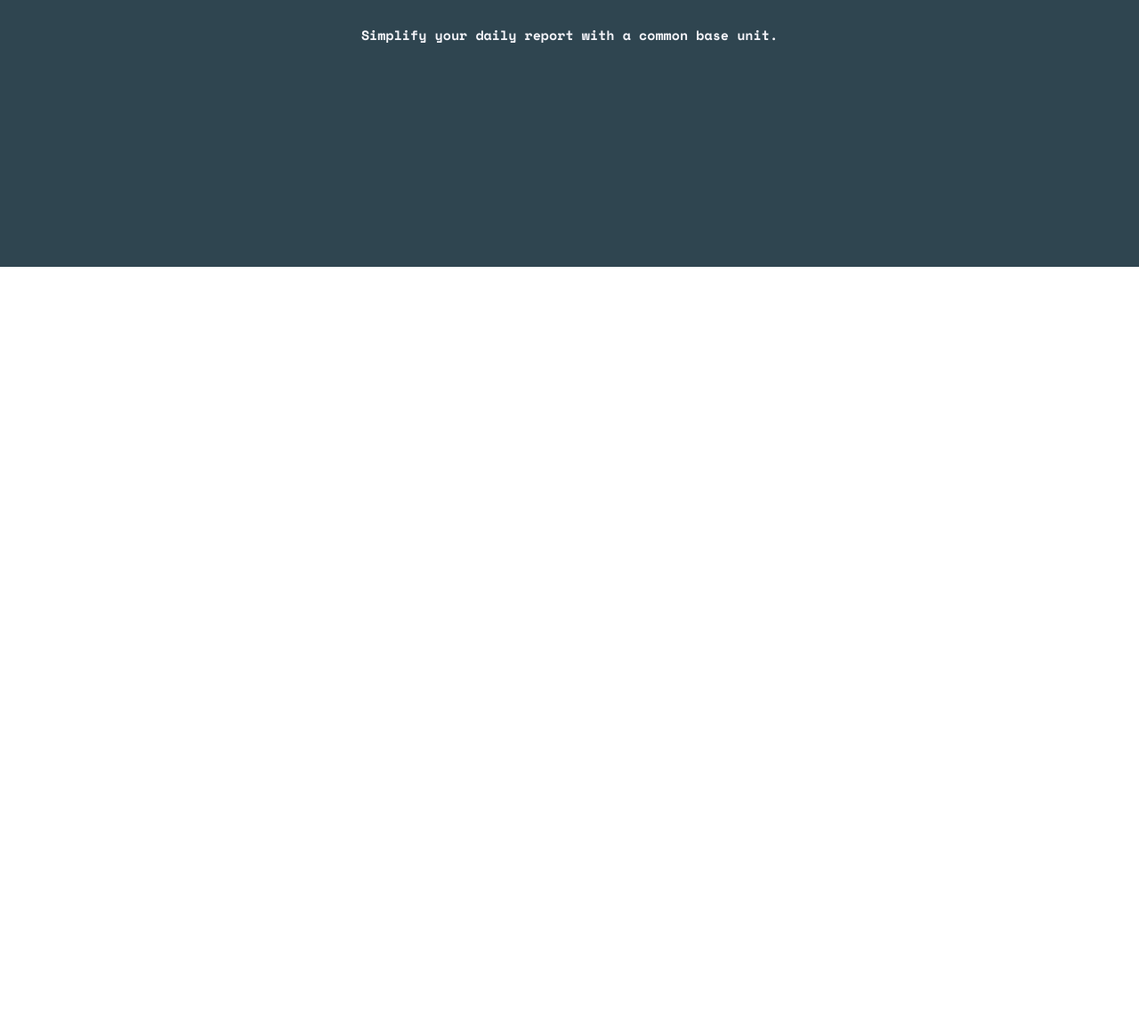
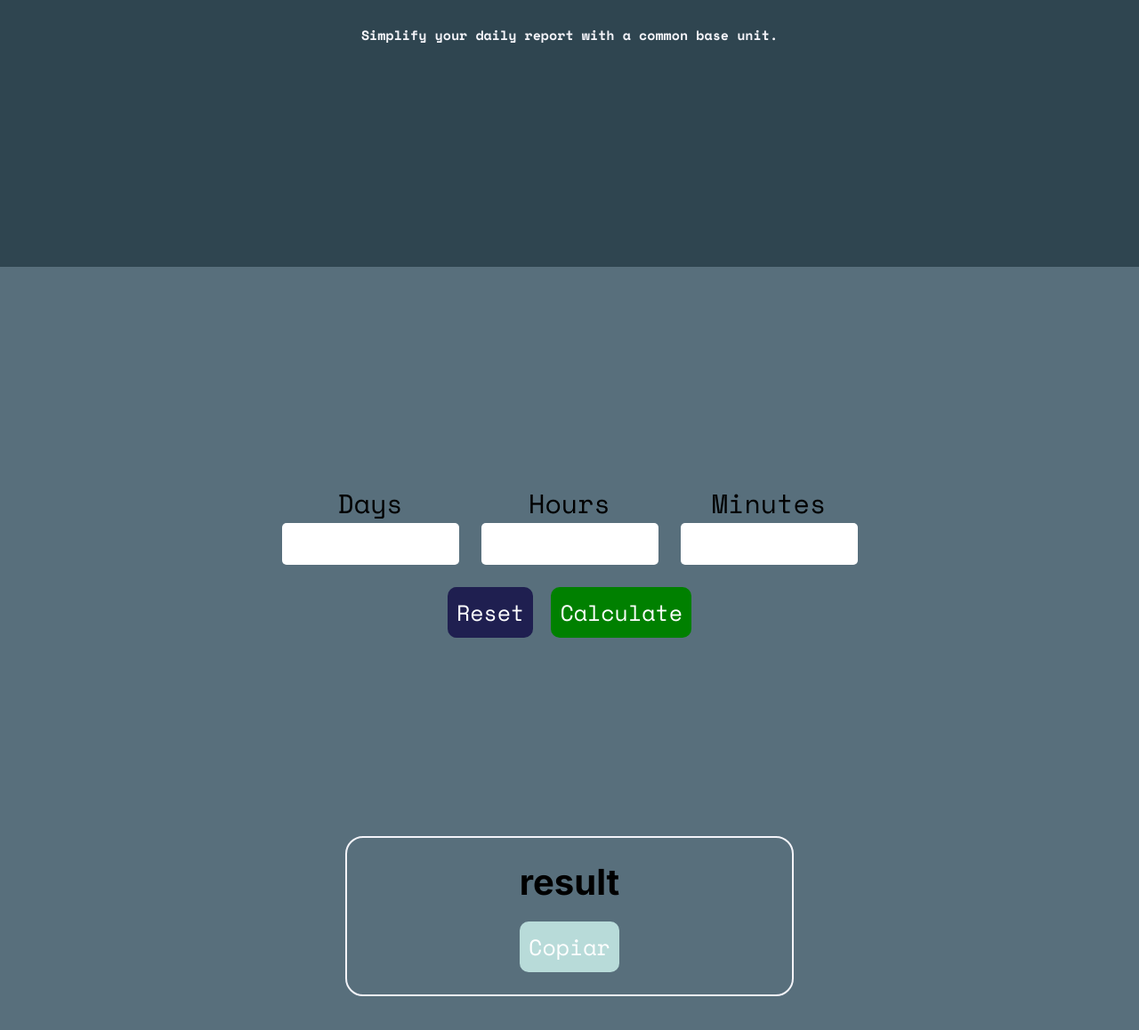
Before and after one commit to luciopbrito/estimate-calculator, a plain HTML site: page src/index.html in a window 1280 px wide. Shown: the part 500-1658 px from the top of the page at 89% size. Before the commit the page ends 800 px from the top, so only its background shows below. Drawn offline with nearby package versions, Linux system fonts and the light colour scheme.

Commit message:
feat: define the calculator design
It is necessary to define the calculator design following the wireframe.

```diff
--- a/src/css/styles.css
+++ b/src/css/styles.css
@@ -1,4 +1,6 @@
 @import url('https://fonts.googleapis.com/css2?family=Space+Mono:ital,wght@0,400;0,700;1,400;1,700&display=swap');
+@import url('https://fonts.googleapis.com/css2?family=Inter:ital,opsz,wght@0,14..32,100..900;1,14..32,100..900&display=swap');
+
 
 * {
   padding: 0;
@@ -8,7 +10,7 @@
 
 :root {
   --fontFamily: 'Space Mono';
-  --paddingBetweenSection: 0.5rem, 0;
+  --paddingBetweenSection: 5rem 0;
   --paddingBetweenElement: 0.15rem;
 
   /* font: https://coolors.co/000000-2f4550-586f7c-b8dbd9-f4f4f9 */
@@ -30,6 +32,13 @@ header {
   background-color: var(--color-charcoal-blue);
 }
 
+main {
+  padding: var(--paddingBetweenSection);
+  background-color: var(--color-blue-slate);
+  width: 100%;
+  height: 100vh;
+}
+
 .header__title {
   font-family: var(--fontFamily);
 }
@@ -39,8 +48,118 @@ header {
   text-align: center;
 }
 
+#calculator {
+  width: 100%;
+  height: 100%;
+  display: flex;
+  flex-direction: column;
+  align-items: center;
+}
+
+form {
+  width: 50%;
+  height: 100%;
+  display: flex;
+  justify-content: center;
+  flex-direction: column;
+  gap: 2.5rem;
+}
+
+.form__input-group {
+  display: flex;
+  justify-content: center;
+  flex-direction: column;
+  gap: 2.5rem;
+}
+
+.form-input__container {
+  display: flex;
+  flex-direction: column;
+  justify-content: center;
+  align-items: center;
+}
+
+.form-input__label {
+  font-family: var(--fontFamily);
+  font-size: 3rem;
+}
+
+.form-input__input {
+  border-radius: 0.5rem;
+  padding: 1.5rem 0;
+  text-align: center;
+  font-size: 1.5rem;
+}
+
+.form__actions-group {
+  display: flex;
+  flex-direction: column;
+  justify-content: center;
+  align-items: center;
+  gap: 2rem;
+
+}
+
+.calculator-result__button,
+
+.form-actions-group__button,
+.form-actions-group__button--green,
+.form-actions-group__button--blue {
+  font-family: var(--fontFamily);
+  font-size: 2.5rem;
+  border-radius: 1rem;
+  padding: 1rem;
+  background-color: var(--color-light-blue);
+  color: white;
+}
+
+.form-actions-group__button--green {
+  background-color: green;
+}
+
+.form-actions-group__button--blue {
+  background-color: rgb(31, 31, 80);
+}
+
+.calculator-result__container {
+  width: 50%;
+  margin: 3rem 0;
+  padding: 2.5rem 0;
+  border-radius: 2rem;
+  border: 0.2rem solid var(--color-ghost-white);
+  display: flex;
+  flex-direction: column;
+  align-items: center;
+  gap: 2rem;
+  max-width: 50rem;
+}
+
+#calculator-result {
+  font-family: 'Inter';
+  font-size: 4rem;
+}
+
 @media (max-width: 2560px) {
   html {
     font-size: 62.5%;
   }
+
+  .form__input-group {
+    flex-direction: row;
+  }
+
+  .form__actions-group {
+    flex-direction: row-reverse;
+  }
 }
+
+@media (max-width: 768px) {
+  html {
+    font-size: 40%;
+  }
+
+  .form__input-group,
+  .form__actions-group {
+    flex-direction: column;
+  }
+}
--- a/src/index.html
+++ b/src/index.html
@@ -12,6 +12,34 @@
     <h2 class="header__description">Simplify your daily report with a common base unit.</h2>
   </header>
   <main>
+    <section id="calculator">
+      <form>
+        <div class="form__input-group">
+          <div class="form-input__container">
+            <label for="days" class="form-input__label">Days</label>
+            <input type="number" name="days" id="input-days" class="form-input__input">
+          </div>
+          <div class="form-input__container">
+            <label for="hours" class="form-input__label">Hours</label>
+            <input type="number" name="hours" id="input-hours" class="form-input__input">
+          </div>
+          <div class="form-input__container">
+            <label for="minutes" class="form-input__label">Minutes</label>
+            <input type="number" name="minutes" id="input-minutes" class="form-input__input">
+          </div>
+        </div>
+
+        <div class="form__actions-group">
+          <button class="form-actions-group__button--green" type="submit">Calculate</button>
+          <button class="form-actions-group__button--blue" type="reset">Reset</button>
+        </div>
+      </form>
+
+      <div class="calculator-result__container">
+        <h2 id="calculator-result">result</h2>
+        <button type="button" class="calculator-result__button">Copiar</button>
+      </div>
+    </section>
   </main>
   <footer></footer>
 </body>
```
